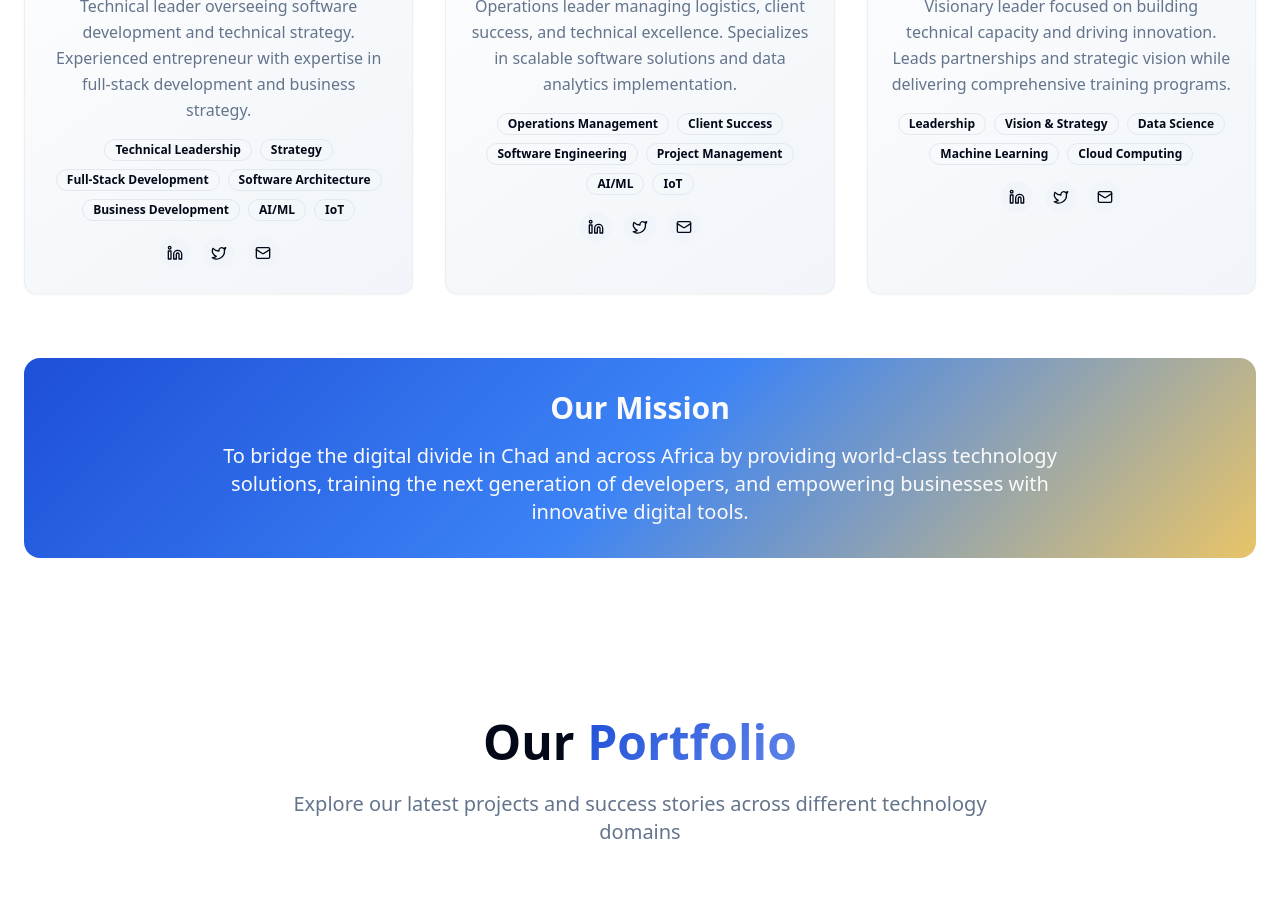
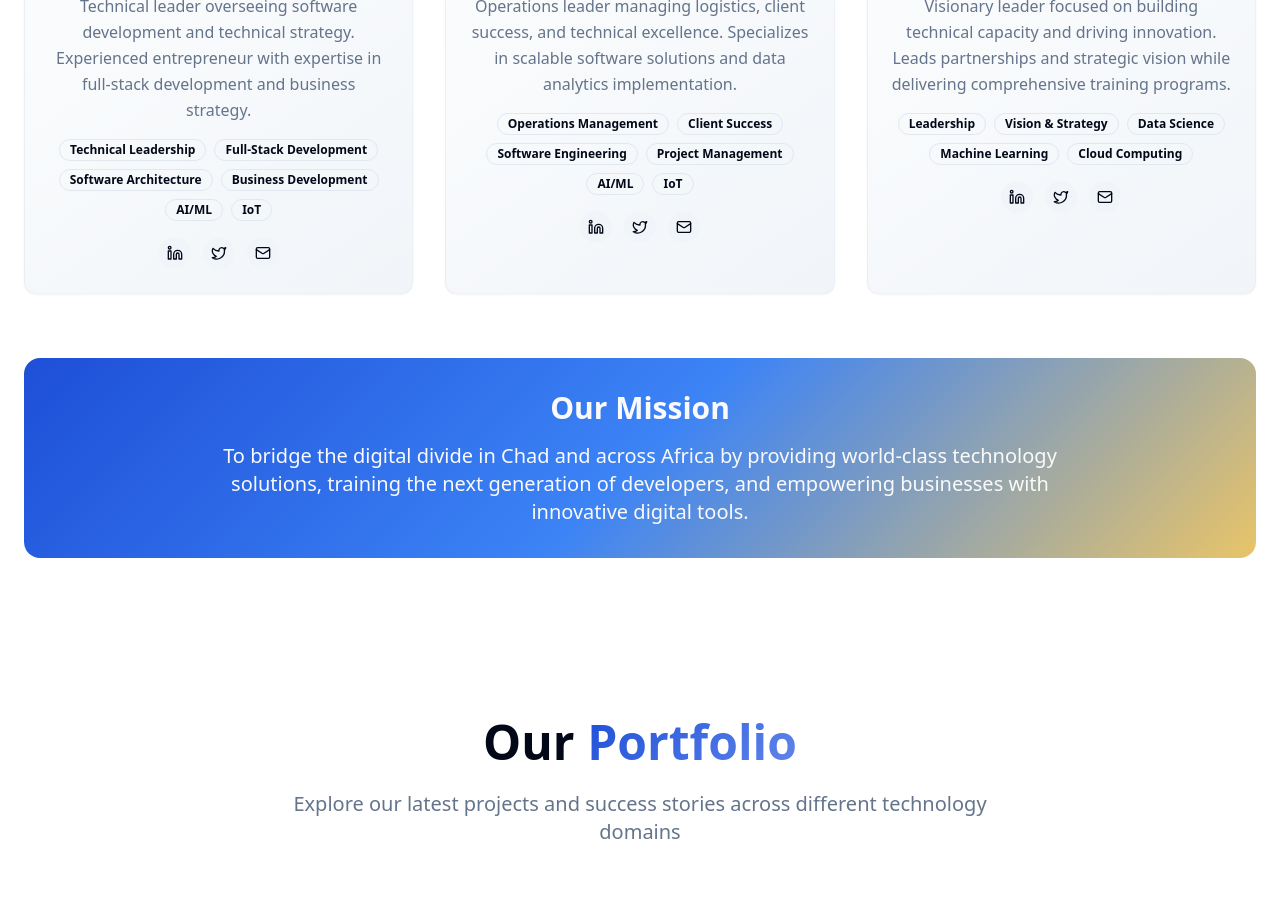
Before and after one commit to MahamadYoussoufDjibrine/chadnova, a React (Vite) app: page / in a window 1280 px wide. Shown: the part 2500-3414 px from the top of the page. Built offline with nearby package versions, Linux system fonts and the light colour scheme.

Commit message:
Remove Strategy from CTO skills
-edited src/components/About.tsx

```diff
--- a/src/components/About.tsx
+++ b/src/components/About.tsx
@@ -9,7 +9,7 @@ export const About = () => {
       role: "CTO & Co-Founder",
       expertise: "Fullstack Developer & Software Engineer",
       background: "Technical leader overseeing software development and technical strategy. Experienced entrepreneur with expertise in full-stack development and business strategy.",
-      skills: ["Technical Leadership", "Strategy", "Full-Stack Development", "Software Architecture", "Business Development", "AI/ML", "IoT"],
+      skills: ["Technical Leadership", "Full-Stack Development", "Software Architecture", "Business Development", "AI/ML", "IoT"],
       image: "/lovable-uploads/a983fb6d-b643-4283-8571-f3b1a788b567.png",
       linkedin: "https://www.linkedin.com/in/moussa-mahamat-nassour-405104264/"
     },
```
